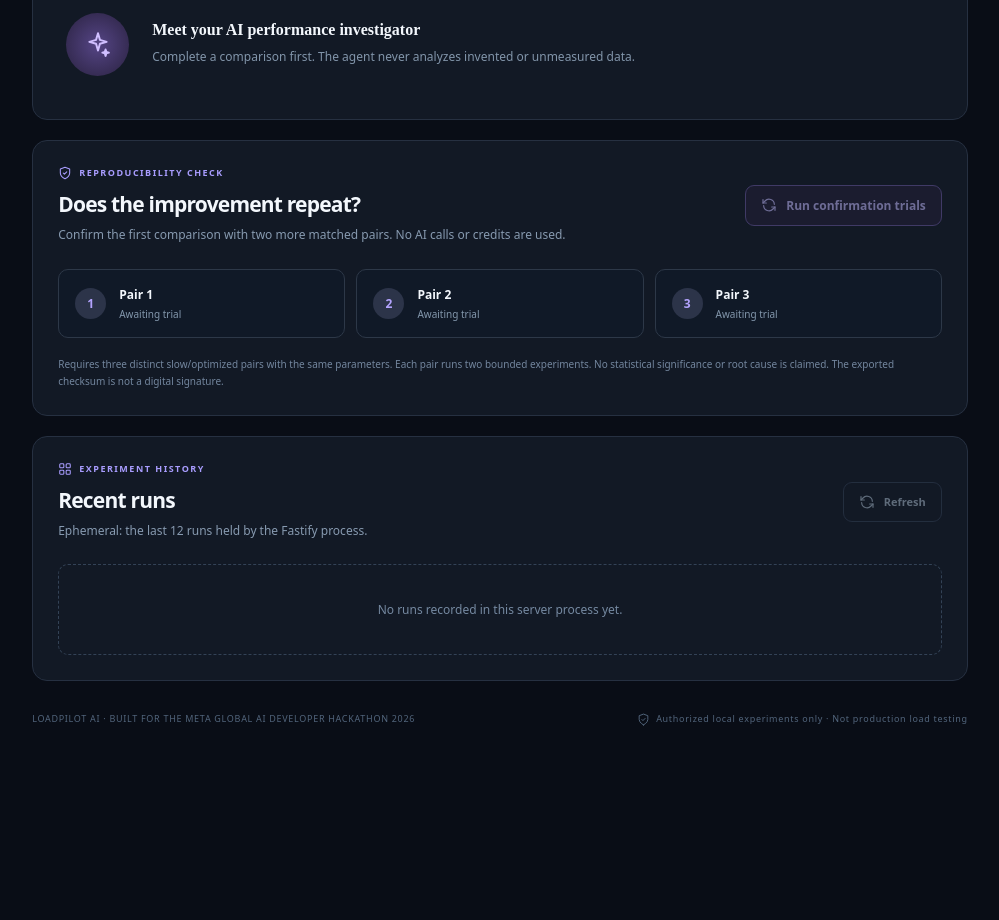
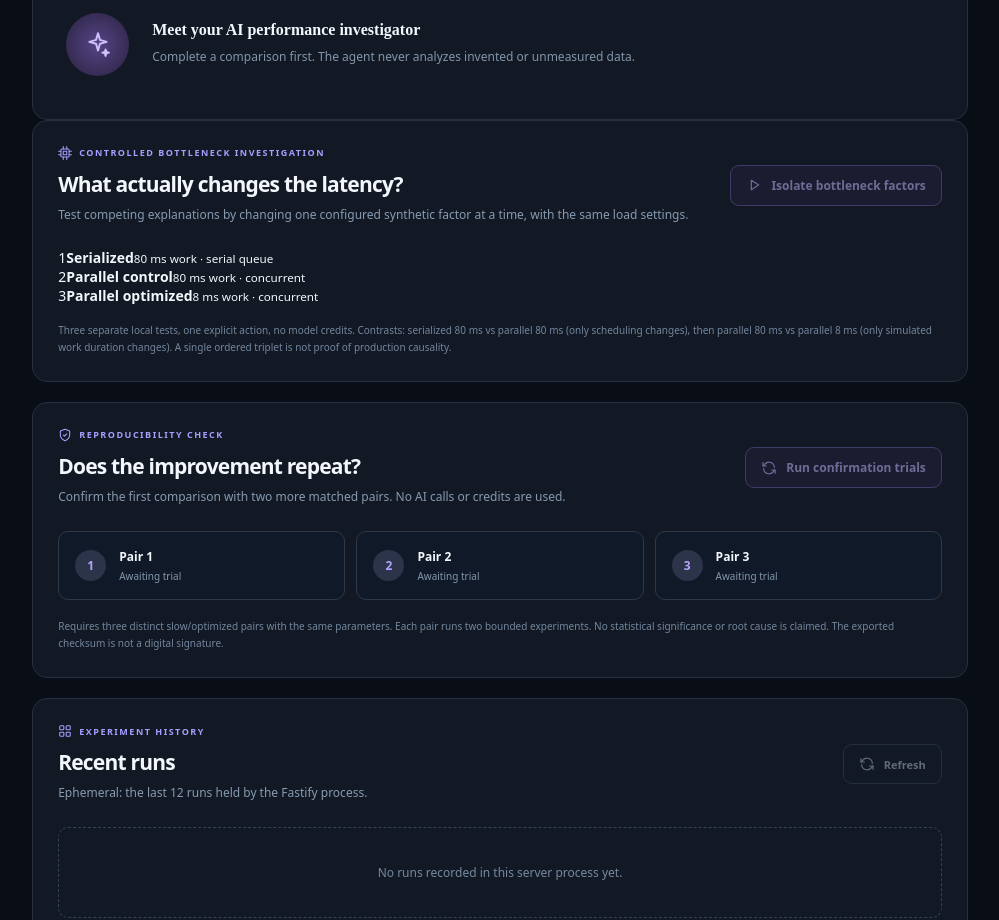
Before and after one commit to nHallecn/loadpilot-ai, a Next.js app in the folder apps/web/: page / in a window 1280 px wide. Shown: the part 1680-2600 px from the top of the page, without its empty margins (261-1260 px from the left). Before the commit the page ends 2442 px from the top, so only its background shows below. Built offline with nearby package versions, Linux system fonts and the light colour scheme.

Commit message:
feat(web): single-factor investigation controls, contrasted evidence and export

```diff
--- a/apps/web/app/page.tsx
+++ b/apps/web/app/page.tsx
@@ -4,10 +4,10 @@ import { useCallback, useState, type ReactNode } from 'react';
 import {
   compactId, defaultPlan, formatNumber,
   type Comparison, type DashboardAction, type ExperimentRun, type Finding, type TestPlan,
-  type TrialPair, type TrialReport,
+  type TrialPair, type TrialReport, type ControlledReport,
 } from '../lib/contracts';
 
-type Busy = 'connecting' | 'planning' | 'running-slow' | 'running-optimized' | 'comparing' | 'diagnosing' | 'confirming' | null;
+type Busy = 'connecting' | 'planning' | 'running-slow' | 'running-optimized' | 'comparing' | 'diagnosing' | 'confirming' | 'isolating' | null;
 
 async function gateway<T>(
   secret: string,
@@ -106,10 +106,13 @@ export default function HomePage() {
   const [trialPairs, setTrialPairs] = useState<TrialPair[]>([]);
   const [trialReport, setTrialReport] = useState<TrialReport | null>(null);
   const [confirmationProgress, setConfirmationProgress] = useState(0);
+  const [controlledReport, setControlledReport] = useState<ControlledReport | null>(null);
+  const [isolationStep, setIsolationStep] = useState(0);
 
   const clearResults = () => {
     setBefore(null); setAfter(null); setComparison(null); setDiagnosis(null);
     setTrialPairs([]); setTrialReport(null); setConfirmationProgress(0);
+    setControlledReport(null); setIsolationStep(0);
   };
 
   const refreshHistory = useCallback(async (key: string) => {
@@ -249,6 +252,53 @@ export default function HomePage() {
     }
   }
 
+
+  async function runControlledInvestigation() {
+    setError(''); setControlledReport(null); setIsolationStep(0); setBusy('isolating');
+    try {
+      const orderedVariants = ['slow', 'parallel_slow', 'optimized'] as const;
+      const runs: ExperimentRun[] = [];
+      for (const variant of orderedVariants) {
+        setNotice('Controlled investigation: measuring ' + variant.replaceAll('_',' ') + '…');
+        const result = await gateway<ExperimentRun>(accessKey, 'run', {
+          targetId: 'demo-api', variant, plan,
+        });
+        if (result.status !== 'completed') {
+          throw new Error('Controlled ' + variant + ' experiment was cancelled');
+        }
+        runs.push(result);
+        setIsolationStep(runs.length);
+      }
+      const report = await gateway<ControlledReport>(accessKey, 'controlled', {
+        serializedRunId: runs[0].id,
+        parallelSameWorkRunId: runs[1].id,
+        parallelFastWorkRunId: runs[2].id,
+      });
+      setControlledReport(report);
+      setNotice('Two single-factor comparisons completed. The findings are descriptive synthetic evidence, not root-cause proof.');
+    } catch (cause) {
+      setError(cause instanceof Error ? cause.message : 'Controlled investigation failed');
+    } finally {
+      setBusy(null);
+      try { await refreshHistory(accessKey); } catch { /* recent measurements remain visible */ }
+    }
+  }
+
+  function exportControlledEvidence() {
+    if (!controlledReport) return;
+    const content = new Blob([JSON.stringify(controlledReport, null, 2) + '\n'], {
+      type: 'application/json',
+    });
+    const url = URL.createObjectURL(content);
+    const link = document.createElement('a');
+    link.href = url;
+    link.download = 'loadpilot-controlled-' + controlledReport.integrity.digest.slice(0, 12) + '.json';
+    document.body.appendChild(link);
+    link.click();
+    link.remove();
+    setTimeout(() => URL.revokeObjectURL(url), 1000);
+  }
+
   function exportEvidence() {
     if (!trialReport) return;
     const file = new Blob([JSON.stringify(trialReport, null, 2) + '\n'], {
@@ -373,6 +423,66 @@ export default function HomePage() {
             )}
           </section>
 
+          <section className="panel controlled-panel" id="controlled">
+            <div className="history-top">
+              <div>
+                <div className="overline"><SymbolIcon kind="cpu"/> CONTROLLED BOTTLENECK INVESTIGATION</div>
+                <h3>What actually changes the latency?</h3>
+                <p>Test competing explanations by changing one configured synthetic factor at a time, with the same load settings.</p>
+              </div>
+              <button type="button" className="button outline-button"
+                disabled={!connected || Boolean(busy)}
+                onClick={() => void runControlledInvestigation()}>
+                {busy === 'isolating' ? <span className="spinner"/> : <SymbolIcon kind="play"/>}
+                {busy === 'isolating' ? 'Running controlled experiments…' : 'Isolate bottleneck factors'}
+              </button>
+            </div>
+            <div className="controlled-steps" role="group" aria-label="Controlled sample variants">
+              {[
+                {name:'Serialized',detail:'80 ms work · serial queue'},
+                {name:'Parallel control',detail:'80 ms work · concurrent'},
+                {name:'Parallel optimized',detail:'8 ms work · concurrent'},
+              ].map((step, index) => (
+                <div className={'controlled-step ' + (isolationStep > index ? 'controlled-step-done' : '')} key={step.name}>
+                  <span>{index+1}</span><strong>{step.name}</strong><small>{step.detail}</small>
+                </div>
+              ))}
+            </div>
+            {controlledReport ? (
+              <div className="controlled-details">
+                <div className="controlled-conclusion">
+                  <span className="overline">DESCRIPTIVE EVIDENCE CLASSIFICATION</span>
+                  <h4>{controlledReport.conclusion.classification.replaceAll('_',' ')}</h4>
+                  <p>{controlledReport.conclusion.interpretation}</p>
+                </div>
+                <div className="controlled-contrasts">
+                  {controlledReport.contrasts.map(contrast => (
+                    <article className="contrast-card" key={contrast.hypothesis}>
+                      <span className="field-label">{contrast.hypothesis === 'serialization_overhead' ? 'HYPOTHESIS A · SERIAL QUEUE' : 'HYPOTHESIS B · PROCESSING DELAY'}</span>
+                      <h4>{contrast.hypothesis === 'serialization_overhead' ? 'Does serialization increase latency?' : 'Does slower work increase latency?'}</h4>
+                      <div className="contrast-numbers">
+                        <div><small>BEFORE P95</small><strong>{formatNumber(contrast.beforeP95Ms)} ms</strong></div>
+                        <SymbolIcon kind="arrow"/>
+                        <div><small>AFTER P95</small><strong>{formatNumber(contrast.afterP95Ms)} ms</strong></div>
+                      </div>
+                      <p>Observed change: <strong>{formatNumber(contrast.reductionPercent)}% lower p95</strong></p>
+                      <p>Held constant: {contrast.heldConstant.join(' · ')}</p>
+                      <span className={'contrast-status ' + (contrast.signal === 'observed_at_demo_threshold' ? 'signal-positive' : '')}>{contrast.signal.replaceAll('_',' ')}</span>
+                    </article>
+                  ))}
+                </div>
+                <div className="repeat-export">
+                  <div><span className="field-label">SOURCE-EVIDENCE SHA-256 CHECKSUM</span><code>{controlledReport.integrity.digest}</code></div>
+                  <button type="button" className="button primary" onClick={exportControlledEvidence}>Export controlled evidence</button>
+                </div>
+                <p className="muted-note">{controlledReport.conclusion.limitations.join(' ')}</p>
+                <p className="muted-note">This report is generated by deterministic evidence checks. Muse Spark has not interpreted the isolated contrasts yet—that is the next milestone.</p>
+              </div>
+            ) : (
+              <p className="muted-note">Three separate local tests, one explicit action, no model credits. Contrasts: serialized 80 ms vs parallel 80 ms (only scheduling changes), then parallel 80 ms vs parallel 8 ms (only simulated work duration changes). A single ordered triplet is not proof of production causality.</p>
+            )}
+          </section>
+
           <section className="panel repeats-panel" id="repeatability">
             <div className="history-top">
               <div>
```
